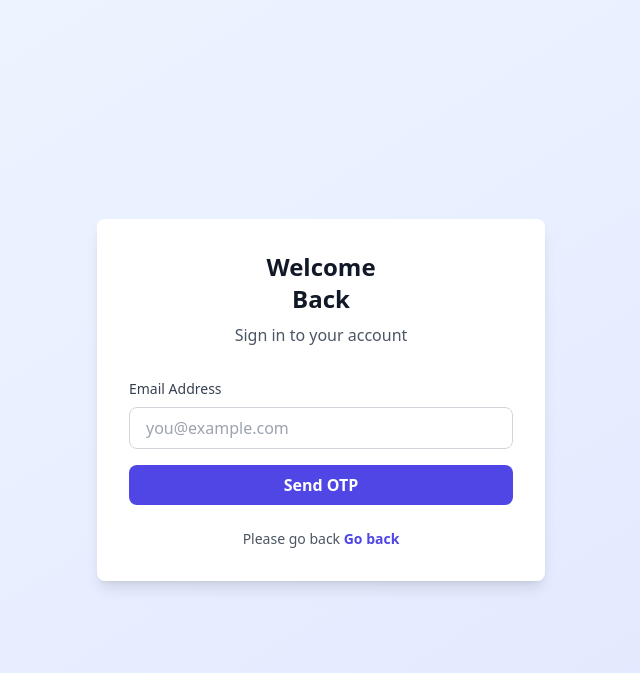
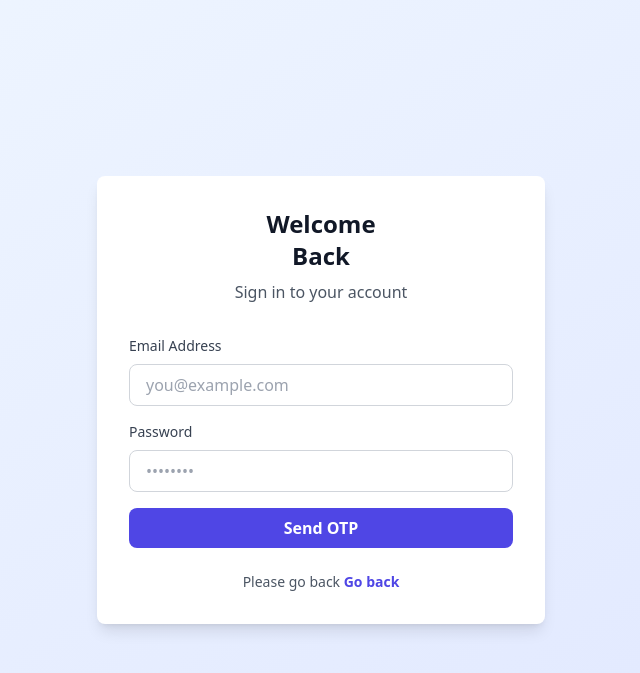
Before and after one commit to codephree/overtime-logged, a Flask app: page /login in a window 1280 px wide. Shown: the top 673 px of the page, without its empty margins (319-959 px from the left). Run offline with Flask 3, Linux system fonts and the light colour scheme; data comes from the database, SQL or seed files in the repository; some libraries are stand-ins or nearby versions.

Commit message:
adding password to the login page as further security

```diff
--- a/app/auth/routes.py
+++ b/app/auth/routes.py
@@ -10,6 +10,7 @@ from flask_login import login_user, logout_user, login_required, current_user
 import random
 import uuid
 from app.helpers import admin_required, log_action, send_otp_email, sysadmin_required
+from werkzeug.security import generate_password_hash, check_password_hash
 
 
 @auth.route('/login')
@@ -27,15 +28,18 @@ def send_otp():
    if request.method == 'POST':
         data = request.get_json()
         email = data.get('email')
+        password = data.get('password')
         user = User.query.filter_by(email=email).first()
-        if not user:
-            return {'success': False, 'message': 'User not found'}, 404
-        # Generate OTP and save to database
-        # otp_code =   #'123456'  # In a real application, generate a random OTP
-        otp_code = '{:06d}'.format(random.randint(0, 999999))
-        otp_entry = OTP(user_id=user.id, otp_code=otp_code, expires_at=datetime.datetime.now() + datetime.timedelta(minutes=5))
-        db.session.add(otp_entry)
-        db.session.commit()
+        if  user and check_password_hash(user.password, password):
+            # Generate OTP and save to database
+            # otp_code =   #'123456'  # In a real application, generate a random OTP
+            otp_code = '{:06d}'.format(random.randint(0, 999999))
+            otp_entry = OTP(user_id=user.id, otp_code=otp_code, expires_at=datetime.datetime.now() + datetime.timedelta(minutes=5))
+            db.session.add(otp_entry)
+            db.session.commit()
+        else:
+            log_action(f"Attempt to send OTP for non-existent user {email} or incorrect password", success=False)
+            return {'success': False, 'message': 'User not found or incorrect password'}, 404
         # Add your OTP sending logic here
         send_otp_email(user_id=user.id, otp_code=otp_code)
         log_action(f"Sent OTP to user {user.name} ({user.email}) for login attempt")
@@ -47,43 +51,45 @@ def verify_otp():
     if request.method == 'POST':
         data = request.get_json()
         email = data.get('email')
+        password = data.get('password')
         otp_code = data.get('otp')
         user = User.query.filter_by(email=email).first()
 
-        if not user:
+        if  user and check_password_hash(user.password, password):
+            # Continue with OTP verification
+             # print(f"Verifying OTP for user {email}: {otp_code} (found entry: {otp_entry})")  # Debugging statement
+            otp_entry = OTP.query.filter_by(user_id=user.id, otp_code=otp_code).first()
+            if not otp_entry or otp_entry.expires_at < datetime.datetime.now():
+                log_action(f"Attempt to verify OTP for user {email} failed: Invalid or expired OTP", success=False)
+                return {'success': False, 'message': 'Invalid or expired OTP'}, 400
+
+            # OTP is valid - log the user in (this is a simplified example)
+            log_action(f"User {user.name} successfully verified OTP and logged in")
+            login = login_user(user)
+            # next_page = request.args.get('next')
+            # return redirect(next_page or url_for('index'))
+            if login:
+                # Log successful login attempt
+                attempt = LoginAttempt(user_id=user.id, successful=True, ip_address=request.remote_addr)
+                log_action(f"User {user.name} logged in successfully from IP {request.remote_addr}")
+                db.session.add(attempt)
+                db.session.commit()
+
+                #delete the OTP entry after successful verification
+                OTP.query.filter_by(id=otp_entry.id).delete()
+                # In a real application, you would set a session or token here
+
+                return {'success': True, 'message': 'OTP verified successfully'}
+            else:
+                # Log failed login attempt
+                attempt = LoginAttempt(user_id=user.id, successful=False, ip_address=request.remote_addr)
+                log_action(f"User {user.name} failed to log in from IP {request.remote_addr}")
+                db.session.add(attempt)
+                db.session.commit()
+                return {'success': False, 'message': 'Login failed'}, 500
+        else:
             log_action(f"Attempt to verify OTP for non-existent user {email}", success=False)
             return {'success': False, 'message': 'User not found'}, 404
-        otp_entry = OTP.query.filter_by(user_id=user.id, otp_code=otp_code).first()
-
-        # print(f"Verifying OTP for user {email}: {otp_code} (found entry: {otp_entry})")  # Debugging statement
-        if not otp_entry or otp_entry.expires_at < datetime.datetime.now():
-            log_action(f"Attempt to verify OTP for user {email} failed: Invalid or expired OTP", success=False)
-            return {'success': False, 'message': 'Invalid or expired OTP'}, 400
-
-        # OTP is valid - log the user in (this is a simplified example)
-        log_action(f"User {user.name} successfully verified OTP and logged in")
-        login = login_user(user)
-        # next_page = request.args.get('next')
-        # return redirect(next_page or url_for('index'))
-        if login:
-            # Log successful login attempt
-            attempt = LoginAttempt(user_id=user.id, successful=True, ip_address=request.remote_addr)
-            log_action(f"User {user.name} logged in successfully from IP {request.remote_addr}")
-            db.session.add(attempt)
-            db.session.commit()
-
-            #delete the OTP entry after successful verification
-            OTP.query.filter_by(id=otp_entry.id).delete()
-              # In a real application, you would set a session or token here
-
-            return {'success': True, 'message': 'OTP verified successfully'}
-        else:
-            # Log failed login attempt
-            attempt = LoginAttempt(user_id=user.id, successful=False, ip_address=request.remote_addr)
-            log_action(f"User {user.name} failed to log in from IP {request.remote_addr}")
-            db.session.add(attempt)
-            db.session.commit()
-            return {'success': False, 'message': 'Login failed'}, 500
 
 
 
@@ -235,7 +241,7 @@ def import_users():
             username = (row.get('username') or '').strip()  # optional, not used in this example
             sid = (row.get('sid') or '').strip()  # optional, not used in this example
             role = (row.get('role') or '').strip()  # optional, not used in this example
-            password = (row.get('password') or '').strip()  # optional, not used in this example
+            password = generate_password_hash(row.get('password') or '').strip()  # optional, not used in this example
             if not email or not name:
                 skipped += 1
                 continue
@@ -343,7 +349,7 @@ def register():
         role = request.form.get('role')
         name = request.form.get('name')
         sid = request.form.get('sid')
-        password = 'randompassword'  # In a real application, you would generate a secure random password or allow the user to set it
+        password = generate_password_hash('randompassword')  # In a real application, you would generate a secure random password or allow the user to set it
         user = User.query.filter_by(email=email).first()
         if user:
             return {'success': False, 'message': 'User already exists'}, 400
--- a/app/models.py
+++ b/app/models.py
@@ -1,6 +1,7 @@
 from app.extensions import db
 from datetime import date, datetime
 from flask_login import UserMixin
+from werkzeug.security import generate_password_hash
 
 class OvertimeEntry(db.Model):
     __tablename__ = 'ot_overtime_entries'
@@ -52,7 +53,7 @@ class User(UserMixin, db.Model):
                 username='admin',
                 name='Admin User',
                 email='admin@example.com',
-                password='admin123',
+                password=generate_password_hash('admin123'),
                 role='super_admin'
             )
             db.session.add(admin_user)
--- a/app/templates/auth/login.html
+++ b/app/templates/auth/login.html
@@ -28,6 +28,18 @@
                                                 name="email"
                                                 required
                                                 placeholder="you@example.com"
+                                                class="w-full px-4 py-2 border border-gray-300 rounded-lg focus:outline-none focus:ring-2 focus:ring-indigo-500 focus:border-transparent"
+                                            >
+                                        </div>
+
+                                         <div>
+                                            <label for="password" class="block text-sm font-medium text-gray-700 mb-2">Password</label>
+                                            <input
+                                                type="password"
+                                                id="password"
+                                                name="password"
+                                                required
+                                                placeholder="••••••••"
                                                 class="w-full px-4 py-2 border border-gray-300 rounded-lg focus:outline-none focus:ring-2 focus:ring-indigo-500 focus:border-transparent"
                                             >
                                         </div>
@@ -78,6 +90,7 @@
         const sendOtpBtn = document.getElementById('sendOtpBtn');
         const otpSection = document.getElementById('otpSection');
         const emailInput = document.getElementById('email');
+        const passwordInput = document.getElementById('password');
         const loginForm = document.getElementById('loginForm');
         const errorMsg = document.getElementById('errorMsg');
         const emailSection = document.getElementById('emailSection');
@@ -90,7 +103,7 @@
                 sendOtpBtn.textContent = 'OTP Sent';
                 sendOtpBtn.disabled = true;
                 errorMsg.classList.add('hidden');
-                callAPI('/send-otp', { email: emailInput.value })
+                callAPI('/send-otp', { email: emailInput.value, password: passwordInput.value })
                     .then(data => {
                         if (data.success) {
                             fullName.textContent = data.name || 'Back';
@@ -117,9 +130,9 @@
             e.preventDefault();
             const otp = document.getElementById('otp').value;
             if (otp.length === 6) {
-                console.log('Login with:', emailInput.value, otp);
+                console.log('Login with:', emailInput.value, passwordInput.value, otp);
                 // Add your authentication logic here
-                callAPI('/verify-otp', { email: emailInput.value, otp })
+                callAPI('/verify-otp', { email: emailInput.value, password: passwordInput.value, otp })
                     .then(data => {
                         if (data.success) {
                             window.location.href = '/'; // Redirect on success
```
Also changed, not shown: config.py (line endings or trailing spaces).
